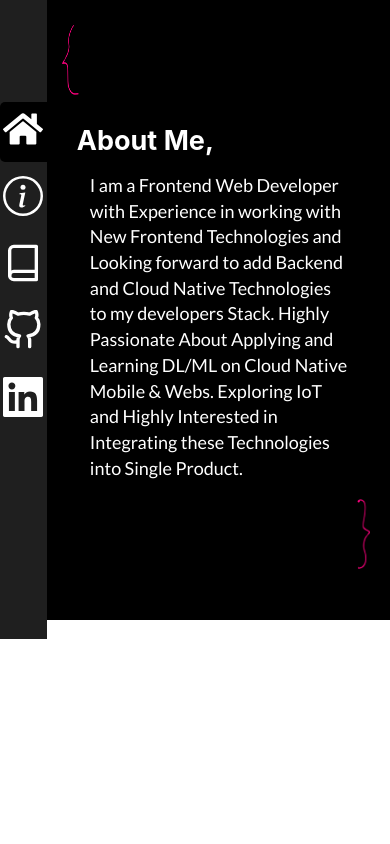
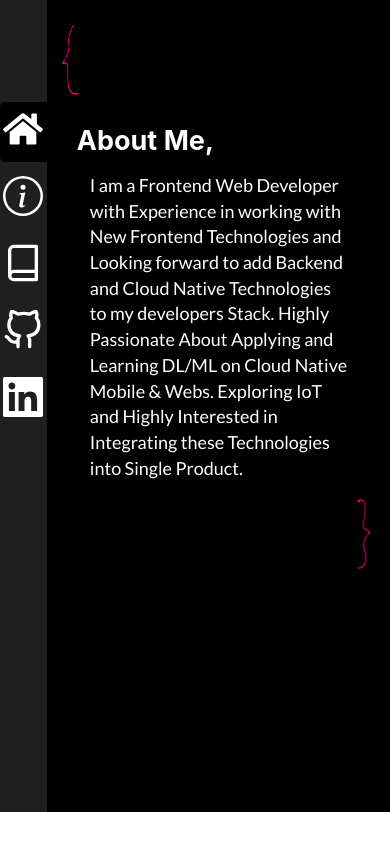
Before and after one commit to alihssan/portfolio-webapp, a React (Create React App) app: page /about in a window 390 px wide. Built offline with nearby package versions, Linux system fonts and the light colour scheme.

Commit message:
added responsiveness

```diff
--- a/src/App.css
+++ b/src/App.css
@@ -82,7 +82,7 @@
     font-size: 20px;
   }
 }
-@media (max-height:740px){
+@media (min-height:740px){
   .cover{
     height: 740px;
   }
@@ -91,6 +91,18 @@
   }
   .sidebar{
     height: 740px;
+  }
+
+}
+@media (min-height:812px){
+  .cover{
+    height: 812px;
+  }
+  .cover2{
+    height: 812px;
+  }
+  .sidebar{
+    height: 812px;
   }
 
 }
```
